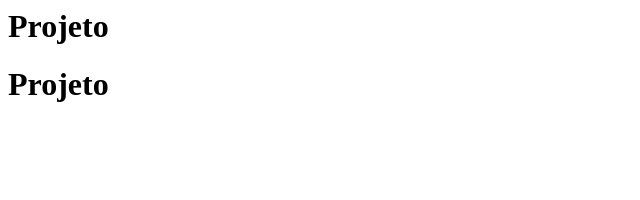
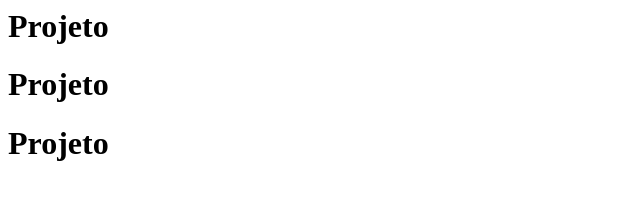
Before and after one commit to wormrola/curso-git-alura, a plain HTML site: page index.html in a window 1280 px wide. Shown: the whole page, without its empty margins (0-640 px from the left). Drawn offline with Linux system fonts and the light colour scheme.

Commit message:
título da página 3

```diff
--- a/index.html
+++ b/index.html
@@ -5,5 +5,6 @@
 	 <body>
 		<h1>Projeto</h1>
 		<h1>Projeto</h1>
+		<h1>Projeto</h1>
 	 </body>
  </html>
```
